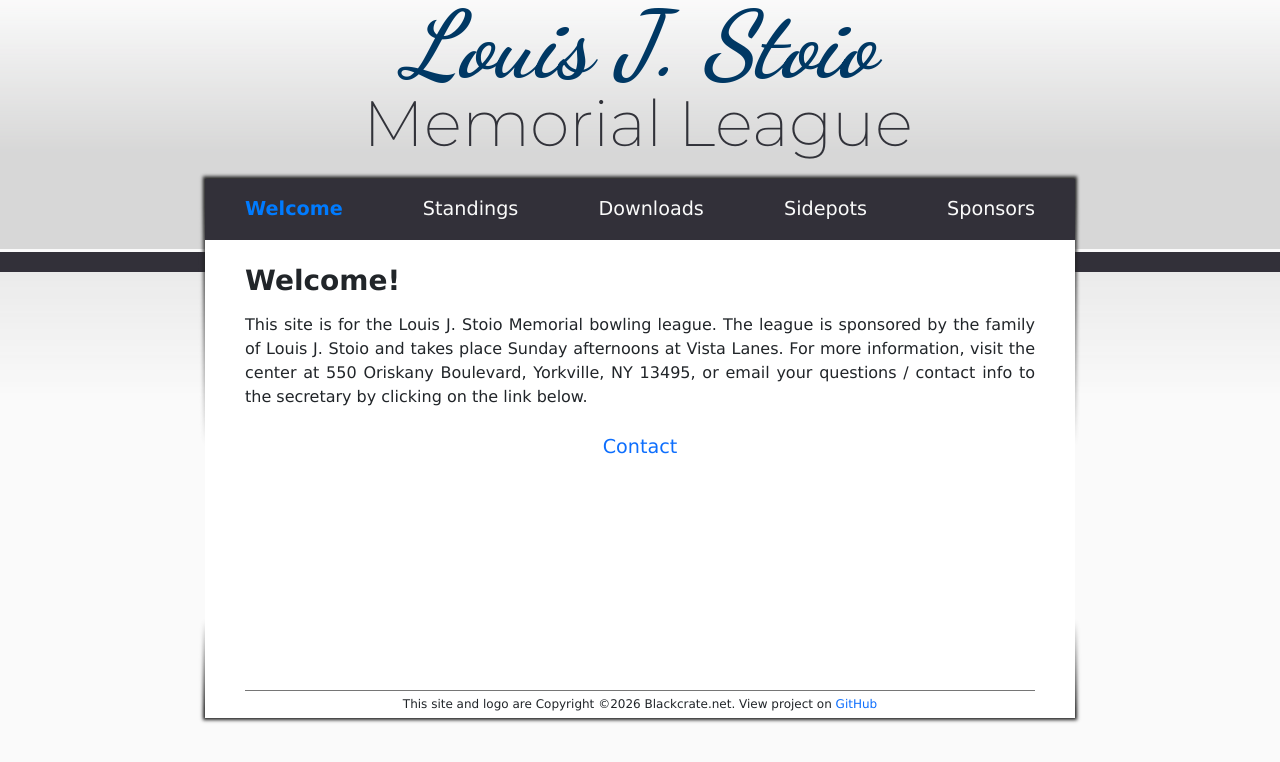
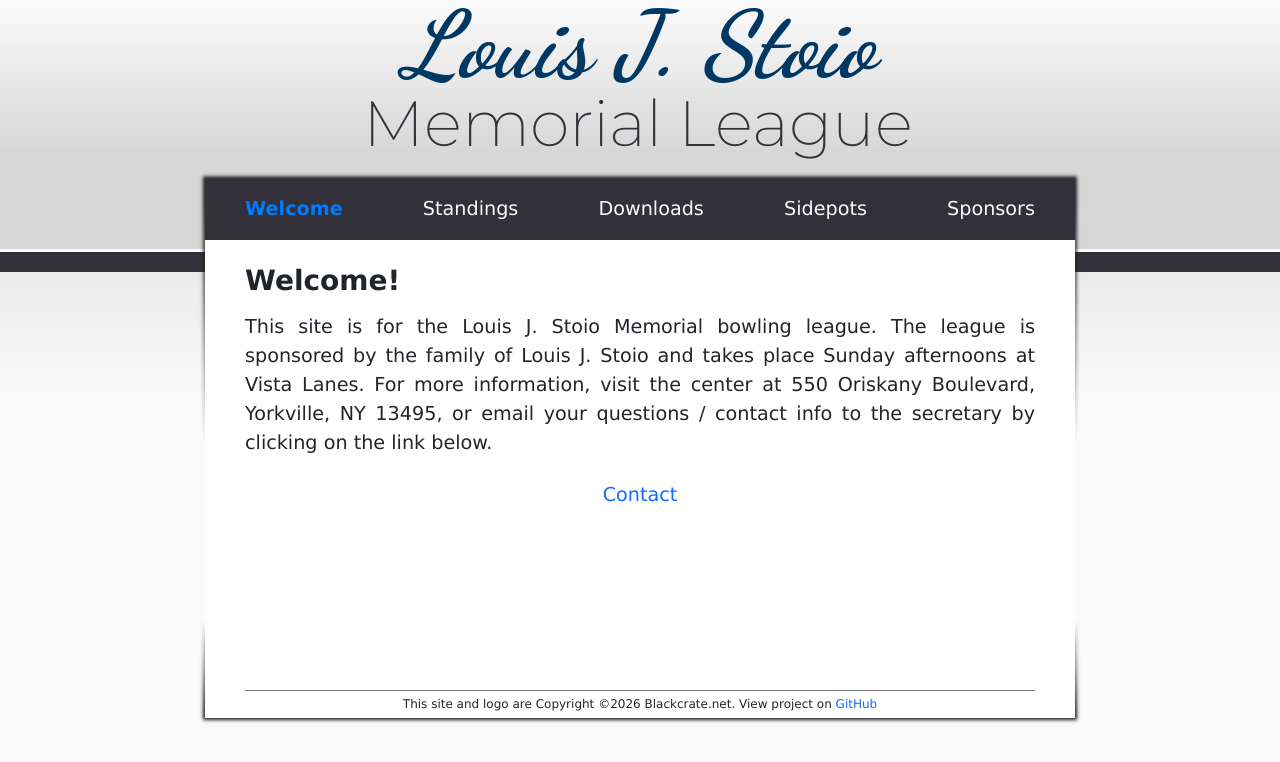
Before and after one commit to perrigow/doubles, a Jekyll site: the page built from pages/index.html, in a window 1280 px wide. Shown: the top 762 px of the page. Built offline with Jekyll 4.4.1, drawn with Linux system fonts in a browser that asks for light colours.

Commit message:
updated p font size

```diff
--- a/_sass/doubles/_base.scss
+++ b/_sass/doubles/_base.scss
@@ -10,6 +10,10 @@ a {
 
 a:hover {
 	color: #003864;
+}
+
+p {
+	font-size: 1.2em;
 }
 
 h3 {
```
